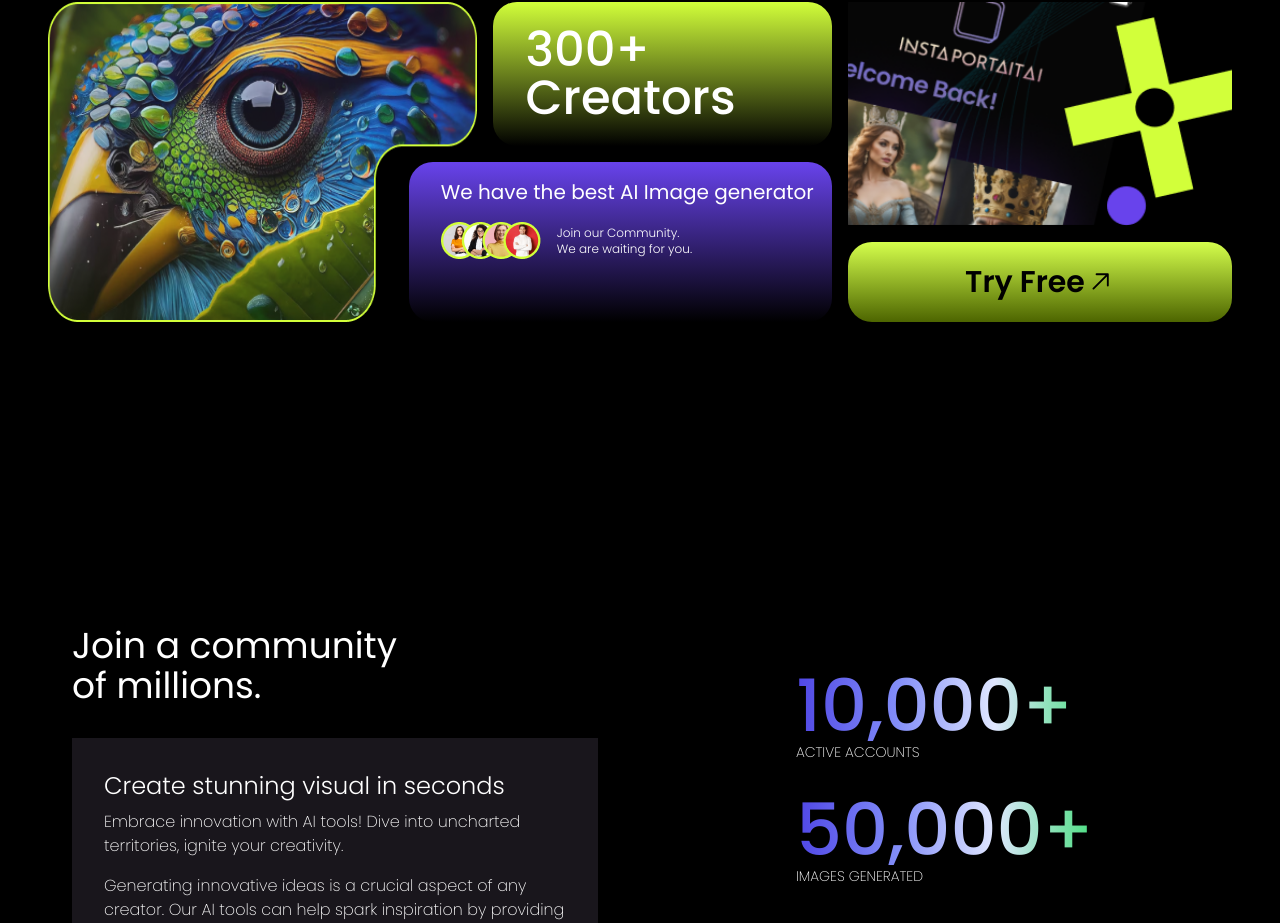
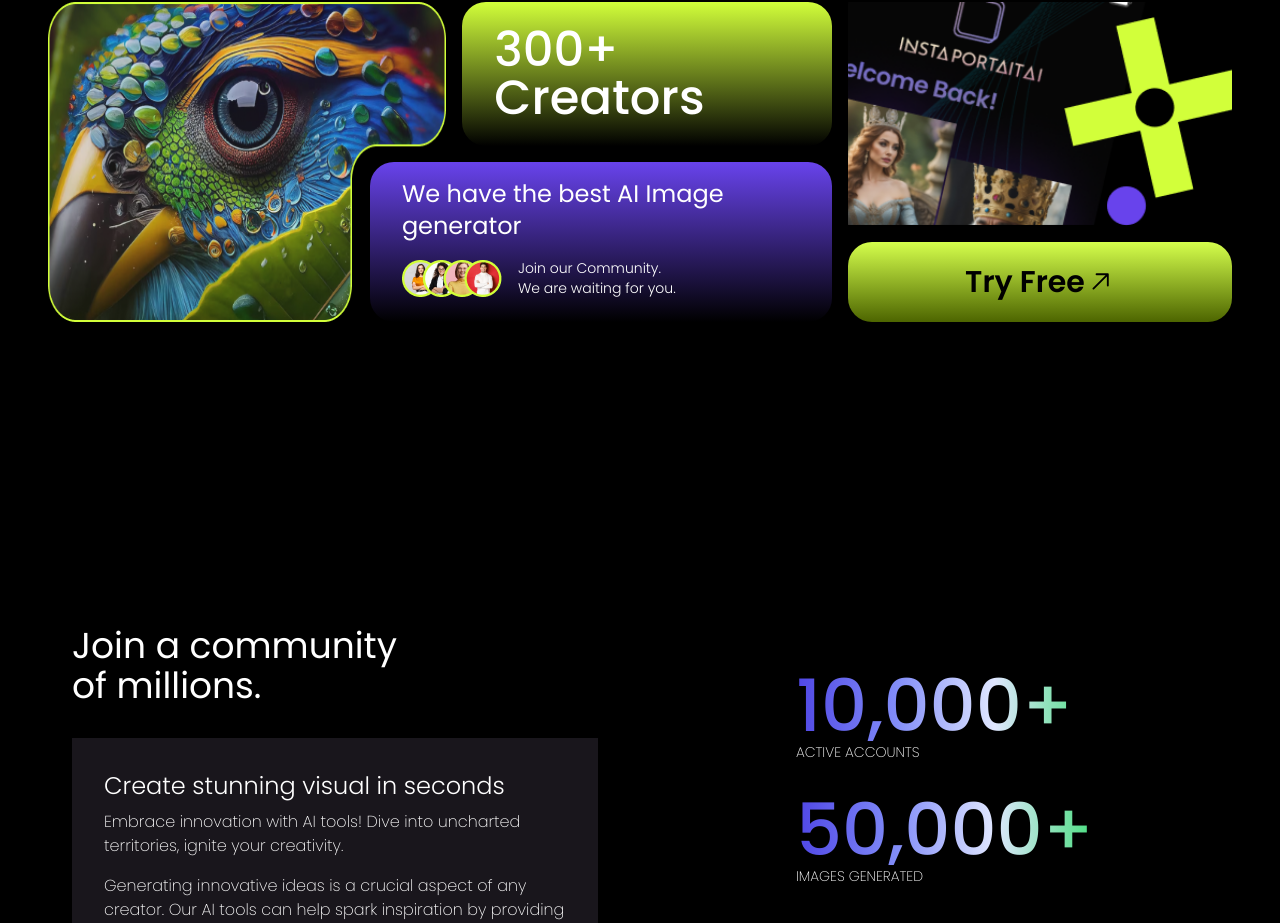
Before and after one commit to TusharKumawat1/chitra-ai, a Next.js app: page / in a window 1280 px wide. Shown: the part 1066-1989 px from the top of the page. Built offline with nearby package versions, Linux system fonts and the light colour scheme.

Commit message:
fixed some responsive issues!

```diff
--- a/src/components/Hero2.tsx
+++ b/src/components/Hero2.tsx
@@ -30,10 +30,10 @@ export default function Hero2() {
                             <div className="xl:-ml-[25%]">
                                 <SlideUpSection delay={0.8}>
                                     <div className="h-40 z-10 p-4 rounded-3xl bg-gradient-to-b from-[#6843EC] to-[#000000]">
-                                        <h1 className="text-xl xs:text-xl ml-4 mb-4 xl:w-full">We have the best AI Image generator</h1>
+                                        <h1 className="text-xl sm:text-2xl ml-4 mb-4 xl:w-full">We have the best AI Image generator</h1>
                                         <div className="flex items-center ml-4">
                                             <Image className="mr-4" src={UsersAvatarPhoto} alt="UserAvatar" />
-                                            <div className="font-light text-xs xs:text-sm">
+                                            <div className="font-light text-xs sm:text-sm">
                                                 <p>Join our Community.</p>
                                                 <p>We are waiting for you.</p>
                                             </div>
--- a/tailwind.config.ts
+++ b/tailwind.config.ts
@@ -7,7 +7,8 @@ const config = {
     './components/**/*.{ts,tsx}',
     './app/**/*.{ts,tsx}',
     './src/**/*.{ts,tsx}',
-	],
+  ],
+
   prefix: "",
   theme: {
     container: {
```
